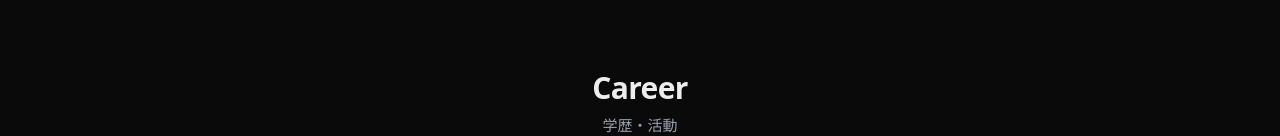
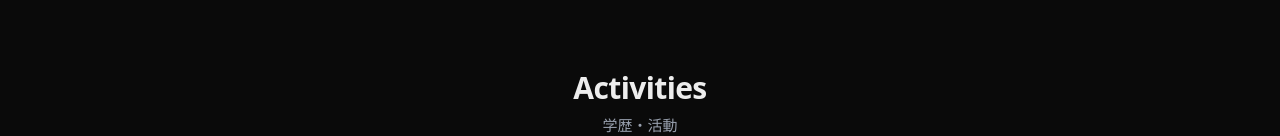
Before and after one commit to nakatashingo/nakata-portfolio, a Next.js app in the folder app/: page / in a window 1280 px wide. Shown: the part 664-800 px from the top of the page. Built offline with nearby package versions, Linux system fonts and the light colour scheme.

Commit message:
[feat] Add Activities section with data and component integration

```diff
--- a/app/app/components/CareerSection.tsx
+++ b/app/app/components/ActivitiesSection.tsx
@@ -1,21 +1,21 @@
-import type { CareerEntry } from "@/app/types";
+import type { ActivityEntry } from "@/app/types";
 import Reveal from "@/app/components/Reveal";
 
-interface CareerSectionProps {
-  entries: CareerEntry[];
+interface ActivitiesSectionProps {
+  entries: ActivityEntry[];
 }
 
 // 学歴/その他活動でタイムラインのドットの色を軽く差別化する
-const DOT_COLOR: Record<CareerEntry["category"], string> = {
+const DOT_COLOR: Record<ActivityEntry["category"], string> = {
   education: "bg-accent",
   activity: "bg-white/70",
 };
 
-const CareerSection = ({ entries }: CareerSectionProps) => (
-  <section id="career" className="px-8 py-22">
+const ActivitiesSection = ({ entries }: ActivitiesSectionProps) => (
+  <section id="activities" className="px-8 py-22">
     <div className="mx-auto max-w-[720px]">
       <Reveal>
-        <h1 className="m-0 mb-2 text-center text-3xl font-extrabold tracking-[-0.02em]">Career</h1>
+        <h1 className="m-0 mb-2 text-center text-3xl font-extrabold tracking-[-0.02em]">Activities</h1>
         <p className="m-0 mb-12 text-center text-[0.9375rem] text-gray-400">学歴・活動</p>
       </Reveal>
       <Reveal delay={0.1}>
@@ -50,4 +50,4 @@ const CareerSection = ({ entries }: CareerSectionProps) => (
   </section>
 );
 
-export default CareerSection;
+export default ActivitiesSection;
--- a/app/app/components/Header.tsx
+++ b/app/app/components/Header.tsx
@@ -1,6 +1,6 @@
 const NAV_LINKS = [
   { href: "#profile", label: "プロフィール" },
-  { href: "#career", label: "経歴" },
+  { href: "#activities", label: "経歴" },
   { href: "#skills", label: "スキル" },
   { href: "#works", label: "Works" },
   { href: "#news", label: "News" },
--- a/app/app/data/career.ts
+++ b/app/app/data/activities.ts
@@ -1,14 +1,14 @@
-import type { CareerEntry } from "@/app/types";
+import type { ActivityEntry } from "@/app/types";
 
 /**
- * 経歴セクションのデータ(実データ)。
- * 資格・受賞・サークル活動など(category: "activity")が別途あれば、この配列に追加してください。
+ * Activities(経歴)セクションのデータ(実データ)。
+ * 資格・受賞・サークル・学会・ハッカソン参加など(category: "activity")が別途あれば、この配列に追加してください。
  * - period: "2023.04 -" のような表記、または "2022.04 - 2023.03" のような期間表記
  * - category: "education"(学歴) または "activity"(その他の活動)
  * - description: 補足したい場合のみ記載(任意)
  * 古い項目ほど上に来るよう、日付の古い順に並べています。idは1から順番に振ってください。
  */
-export const careerEntries: CareerEntry[] = [
+export const activityEntries: ActivityEntry[] = [
   {
     id: 1,
     period: "2025.03",
--- a/app/app/page.tsx
+++ b/app/app/page.tsx
@@ -1,12 +1,12 @@
 import Header from "@/app/components/Header";
 import Footer from "@/app/components/Footer";
 import ProfileSection from "@/app/components/ProfileSection";
-import CareerSection from "@/app/components/CareerSection";
+import ActivitiesSection from "@/app/components/ActivitiesSection";
 import SkillsSection from "@/app/components/SkillsSection";
 import WorksSection from "@/app/components/WorksSection";
 import NewsSection from "@/app/components/NewsSection";
 import { profile } from "@/app/data/profile";
-import { careerEntries } from "@/app/data/career";
+import { activityEntries } from "@/app/data/activities";
 import { skillCategories } from "@/app/data/skills";
 import { worksItems } from "@/app/data/works";
 import { newsItems } from "@/app/data/news";
@@ -17,7 +17,7 @@ export default function Home() {
       <Header />
       <main>
         <ProfileSection profile={profile} />
-        <CareerSection entries={careerEntries} />
+        <ActivitiesSection entries={activityEntries} />
         <SkillsSection categories={skillCategories} />
         <WorksSection items={worksItems} />
         <NewsSection items={newsItems} />
--- a/app/app/types.ts
+++ b/app/app/types.ts
@@ -18,8 +18,8 @@ export interface Profile {
   socialLinks: SocialLink[];
 }
 
-// --- 経歴セクション ---
-export interface CareerEntry {
+// --- Activities(経歴)セクション ---
+export interface ActivityEntry {
   id: number;
   /** 例: "2023.04 -" や "2022.04 - 2023.03" */
   period: string;
```
